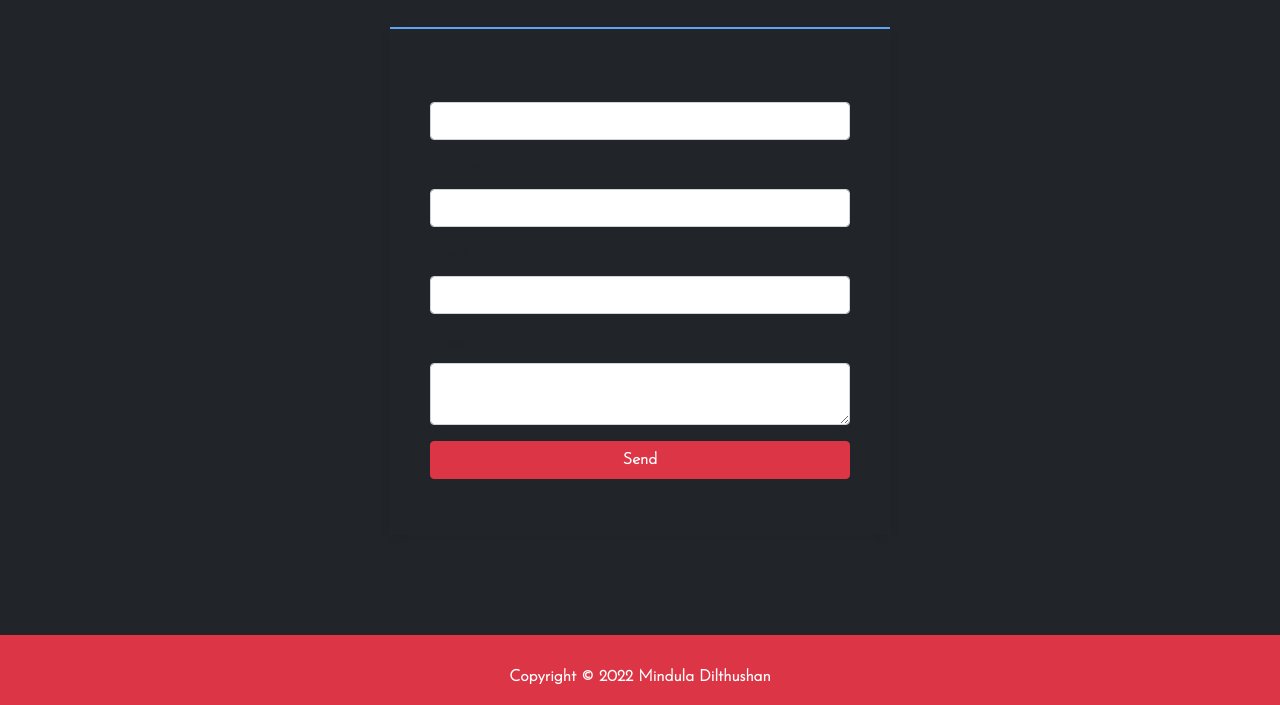
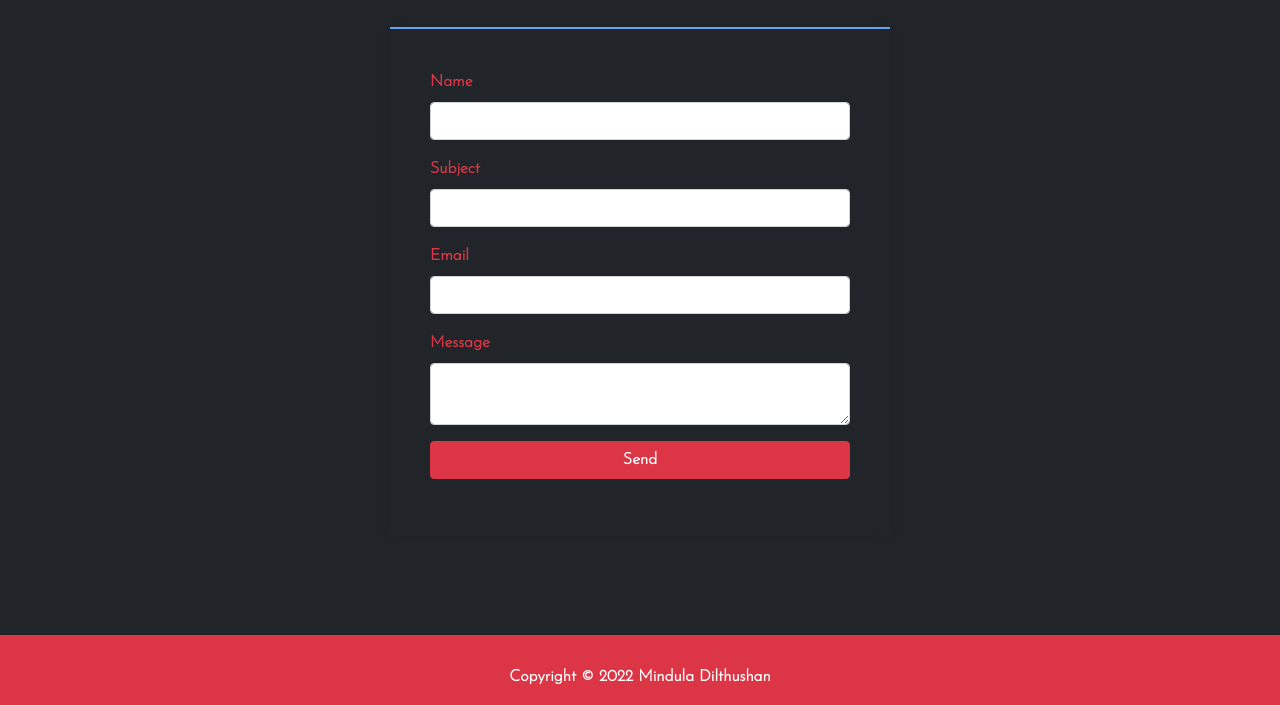
Before and after one commit to Mindula-Dilthushan/Contact-Me, a plain HTML site: page index.html in a window 1280 px wide. Shown: the part 211-916 px from the top of the page. Drawn offline with Linux system fonts and the light colour scheme.

Commit message:
form label color chang

```diff
--- a/index.html
+++ b/index.html
@@ -42,27 +42,27 @@
 
             <form class="bg-dark formsBorder">
                 <div class="mb-3 bg-dark">
-                    <label class="form-label txt" for="name" >Name</label>
+                    <label class="form-label txt text-danger" for="name" >Name</label>
                     <input class="form-control" type="text" id="name" name="name">
                 </div>
 
                 <div class="mb-3">
-                    <label class="form-label txt" for="subject">Subject</label>
+                    <label class="form-label txt text-danger" for="subject">Subject</label>
                     <input class="form-control" type="text" id="subject" name="subject">
                 </div>
 
                 <div class="mb-3">
-                    <label class="form-label txt" for="email">Email</label>
+                    <label class="form-label txt text-danger" for="email">Email</label>
                     <input class="form-control" type="email" id="email" name="email">
                 </div>
 
                 <div class="mb-3">
-                    <label class="form-label txt" for="message">Message</label>
+                    <label class="form-label txt text-danger" for="message">Message</label>
                     <textarea class="form-control" id="message" name="message"></textarea>
                 </div>
 
                 <div class="mb-3">
-                    <button class="btn btn-danger txt" type="submit">Send</button>
+                    <button class="btn btn-danger txt " type="submit">Send</button>
                 </div>
             </form>
         </div>
```
